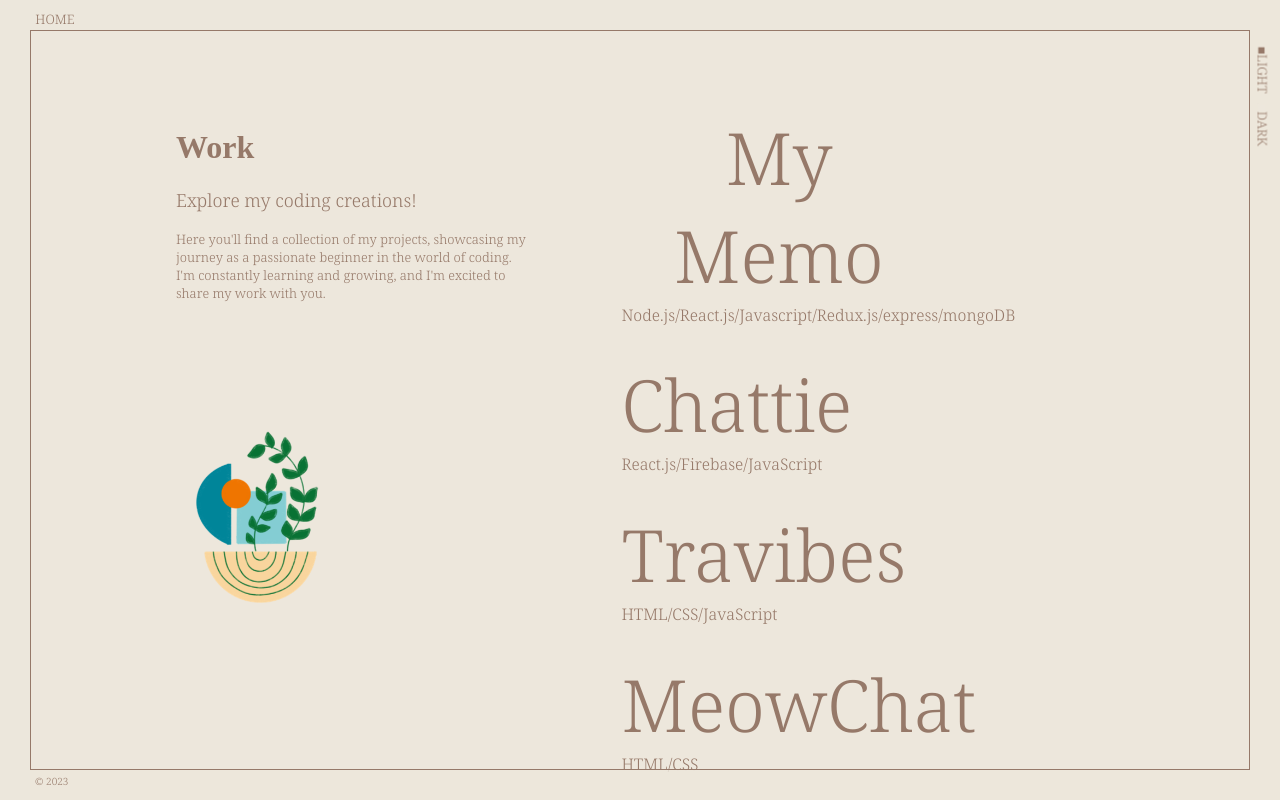
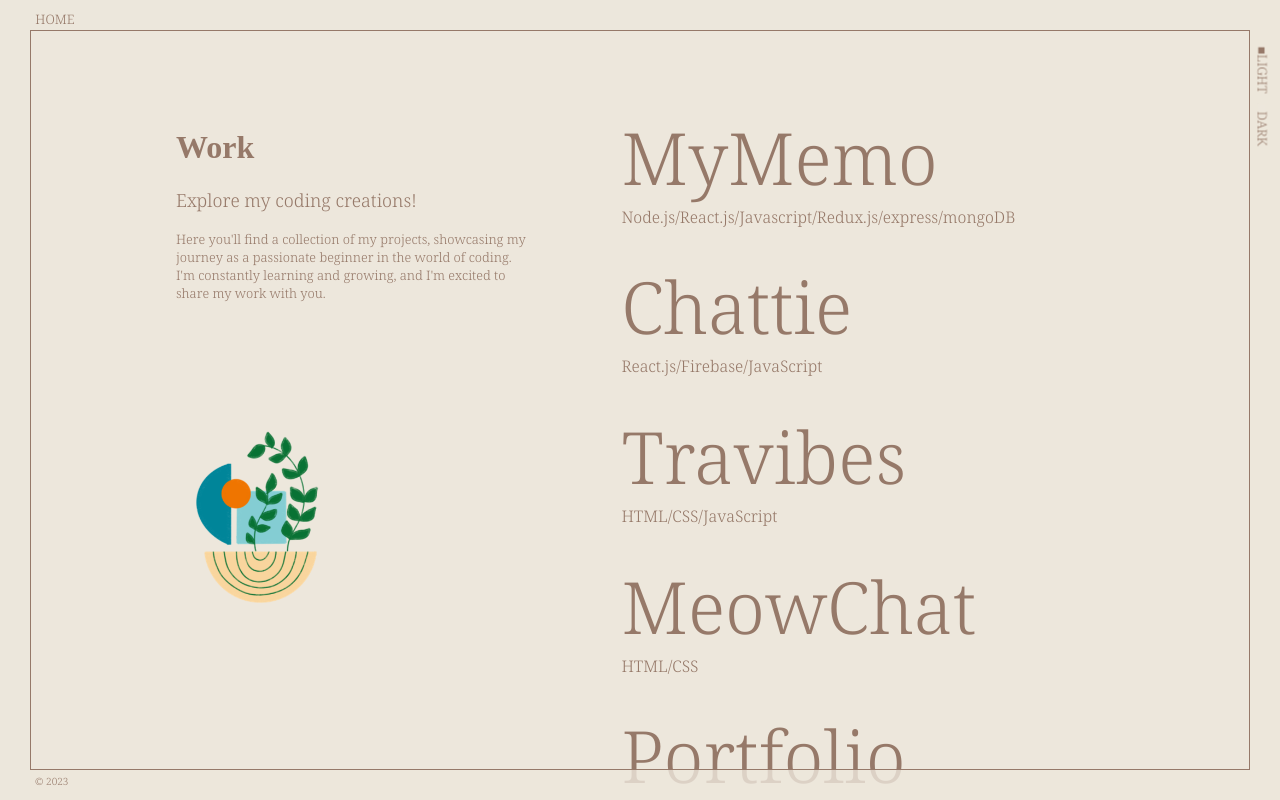
Before and after one commit to HAL13000/Portfolio, a React (Create React App) app: page /work in a window 1280 px wide. Shown: the top 800 px of the page. Built offline with nearby package versions, Linux system fonts and the light colour scheme.

Commit message:
commit by Haru

```diff
--- a/src/pages/Work/Work.js
+++ b/src/pages/Work/Work.js
@@ -40,7 +40,7 @@ const Work = () => {
                 target="_blank"
                 rel="noopener noreferrer"
               >
-                <CapitalizedBtn className="work1" text="My Memo" />
+                <CapitalizedBtn className="work1" text="MyMemo" />
               </a>
               <p className="text">
                 Node.js/React.js/Javascript/Redux.js/express/mongoDB
```
